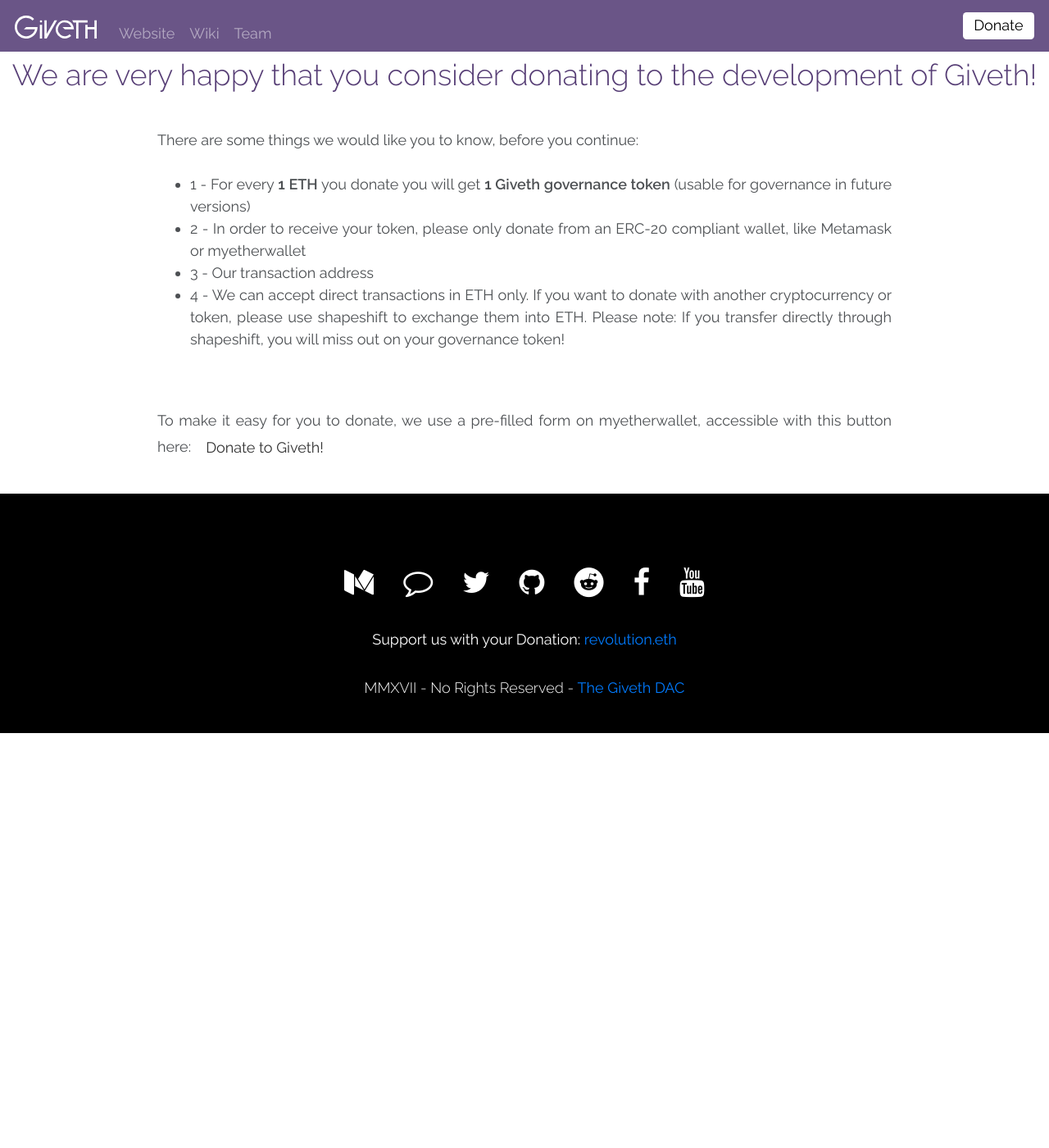
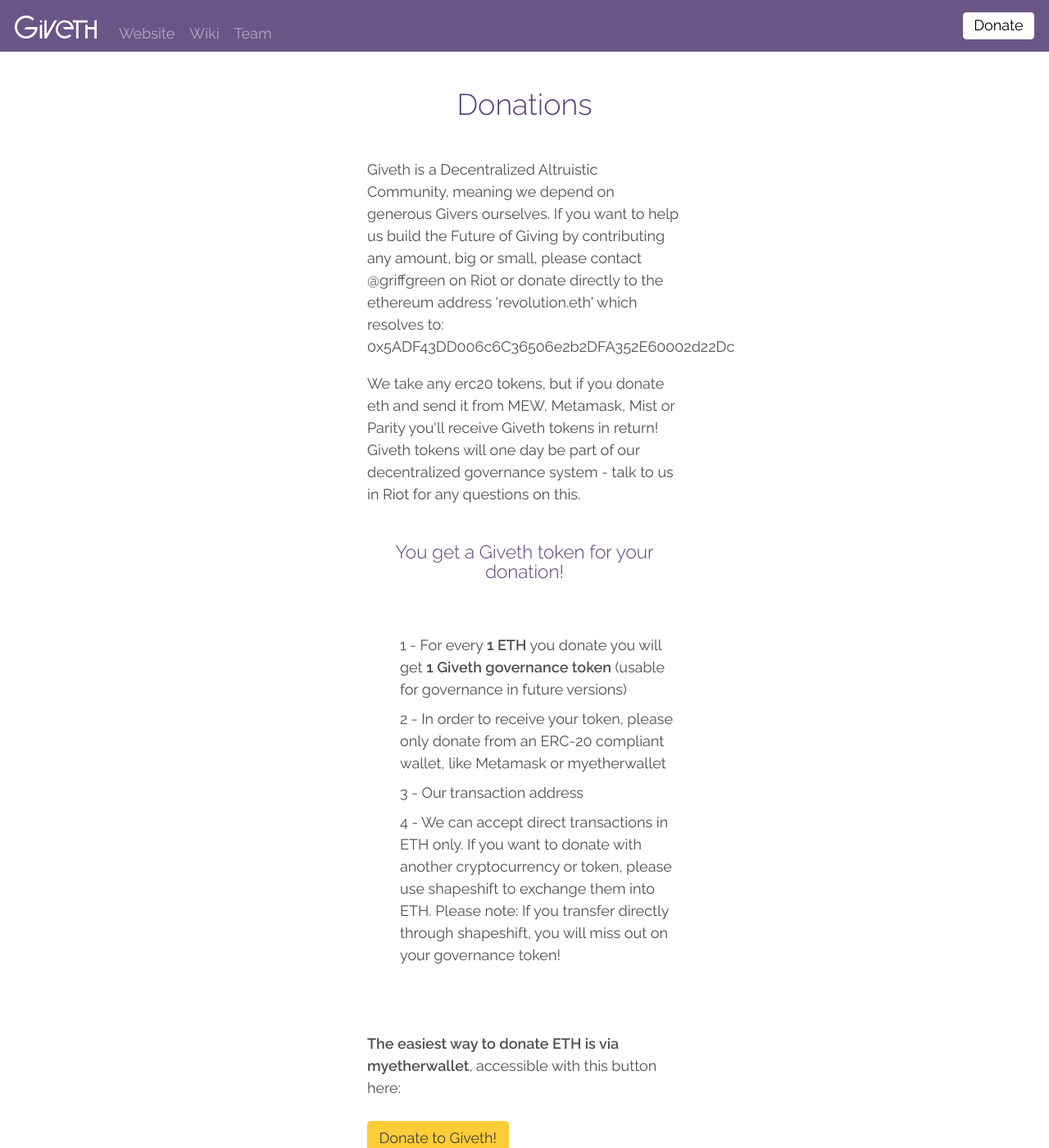
Before and after one commit to Giveth/website, a Jekyll site: the page built from donate/index.html, in a window 1280 px wide and 1400 px high. Shown: the whole window at 82% size. Built offline with Jekyll 4.4.1, drawn with Linux system fonts in a browser that asks for light colours; nearby versions of some CDN libraries; a script that is not in the unit is left out.

Commit message:
changed donation button to link to new donation page donate.giveth.io

```diff
--- a/_includes/footer.html
+++ b/_includes/footer.html
@@ -44,6 +44,6 @@
     {% endif %}
 
   </ul>
-  <span>Support us with your Donation: <a class="donation-link" href="https://www.myetherwallet.com/?to=0x5ADF43DD006c6C36506e2b2DFA352E60002d22Dc&gaslimit=23000#send-transaction">revolution.eth</a></span>
+  <span>Support us with your Donation: <a class="donation-link" href="https://giveth.io/donate/">revolution.eth</a></span>
   <h6 class="color-white padding-top">MMXVII - No Rights Reserved - <a href="/world/">The Giveth DAC</a></h6>
 </footer>
--- a/_includes/header-minisites.html
+++ b/_includes/header-minisites.html
@@ -32,7 +32,7 @@
           </li>
 -->
         </ul>
-      <a class="btn btn-secondary" href="https://www.myetherwallet.com/?to=0x5ADF43DD006c6C36506e2b2DFA352E60002d22Dc&gaslimit=23000#send-transaction">Donate</a>
+      <a class="btn btn-secondary" href="https://giveth.io/donate/">Donate</a>
       </div>
   </nav>
 </header>
--- a/_includes/header.html
+++ b/_includes/header.html
@@ -38,7 +38,7 @@
           </li>
 -->
         </ul>
-      <a class="btn btn-secondary" href="https://www.myetherwallet.com/?to=0x5ADF43DD006c6C36506e2b2DFA352E60002d22Dc&gaslimit=23000#send-transaction">Donate</a>
+      <a class="btn btn-secondary" href="https://giveth.io/donate/">Donate</a>
       </div>
   </nav>
 </header>
--- a/css/main.scss
+++ b/css/main.scss
@@ -146,6 +146,13 @@
       max-width: 20vw;
       height: auto;
     }
+  }
+}
+
+#donations {
+  li {
+    list-style: none;
+    padding-bottom: 0.5rem;
   }
 }
 
--- a/donate/index.html
+++ b/donate/index.html
@@ -22,10 +22,16 @@
 <main class="container-fluid">
 
   <section id="donations" class="container-fluid padding-top padding-bottom justify-content-center background-white-transparent">
-    <div class="flex-column d-flex justify-content-center">
-        <h2 class="padding-top">We are very happy that you consider donating to the development of Giveth!</h2>
-        <div class="text-block-large align-self-center padding-top">
-          There are some things we would like you to know, before you continue:
+    <div class="padding-top flex-column d-flex justify-content-center">
+        <h2 class="padding-top">Donations</h2>
+        <div class="text-block align-self-center padding-top">
+        <p>
+          Giveth is a Decentralized Altruistic Community, meaning we depend on generous Givers ourselves. If you want to help us build the Future of Giving by contributing any amount, big or small, please contact @griffgreen on Riot or donate directly to the ethereum address 'revolution.eth' which resolves to: 0x5ADF43DD006c6C36506e2b2DFA352E60002d22Dc
+        </p>
+        <p>
+          We take any erc20 tokens, but if you donate eth and send it from MEW, Metamask, Mist or Parity you'll receive Giveth tokens in return! Giveth tokens will one day be part of our decentralized governance system - talk to us in Riot for any questions on this.
+          <br><br>
+          <h5>You get a Giveth token for your donation!</h5>
           <br><br>
           <ul>
             <li>
@@ -42,8 +48,10 @@
             </li>
           </ul>
           <br><br>
-          To make it easy for you to donate, we use a pre-filled form on myetherwallet, accessible with this button here:
-          <a class="btn btn-secondary" href="https://www.myetherwallet.com/?to=0x5ADF43DD006c6C36506e2b2DFA352E60002d22Dc&gaslimit=23000&data=3C33#send-transaction">Donate to Giveth!</a>
+          <strong>The easiest way to donate ETH is via myetherwallet</strong>, accessible with this button here:
+          <br><br>
+          <a class="btn btn-warning" href="https://www.myetherwallet.com/?to=0x5ADF43DD006c6C36506e2b2DFA352E60002d22Dc&gaslimit=23000#send-transaction">Donate to Giveth!</a>
+        </p>
         </div>
       </div>
   </section>
```
